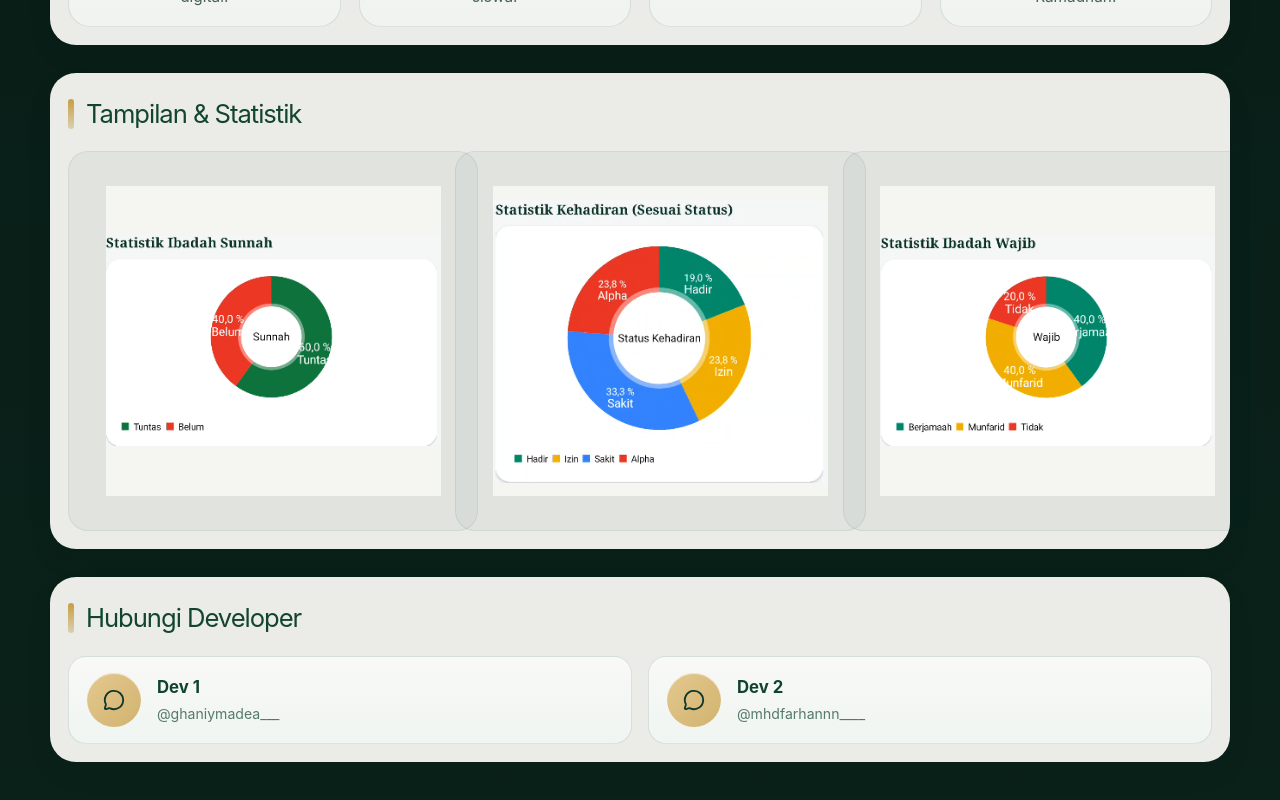
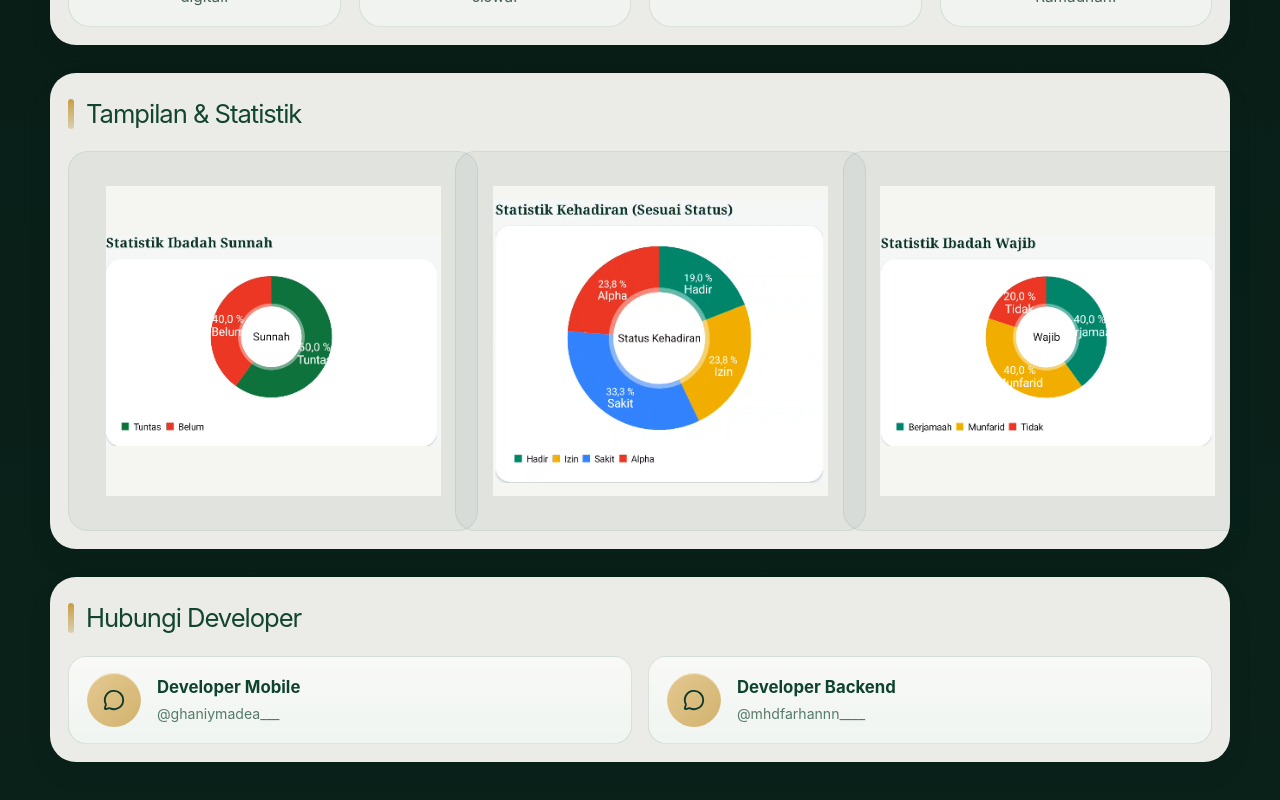
Before and after one commit to Fyonietz/Ramadhan-Digital-FE, a React (Vite) app: page / in a window 1280 px wide. Shown: the part 1130-1930 px from the top of the page. Built offline with nearby package versions, Linux system fonts and the light colour scheme; no server answers.

Commit message:
minor changes

```diff
--- a/src/pages/LandingPage.tsx
+++ b/src/pages/LandingPage.tsx
@@ -32,12 +32,12 @@ const features = [
 
 const developers = [
   {
-    name: "Dev 1",
+    name: "Developer Mobile",
     username: "ghaniymadea___",
     url: "https://www.instagram.com/ghaniymadea___/",
   },
   {
-    name: "Dev 2",
+    name: "Developer Backend",
     username: "mhdfarhannn____",
     url: "https://www.instagram.com/mhdfarhannn____?stkn=N3kyamIwb3Jqa2dx",
   },
```
